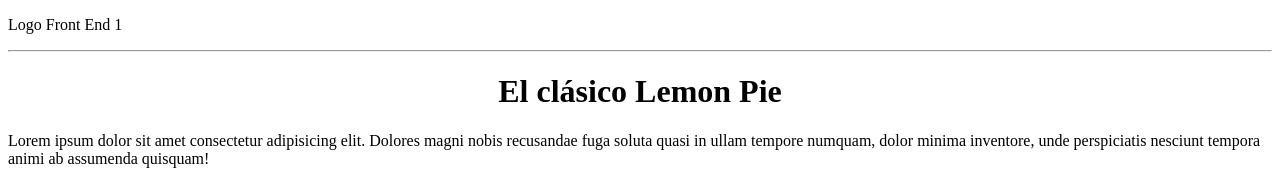
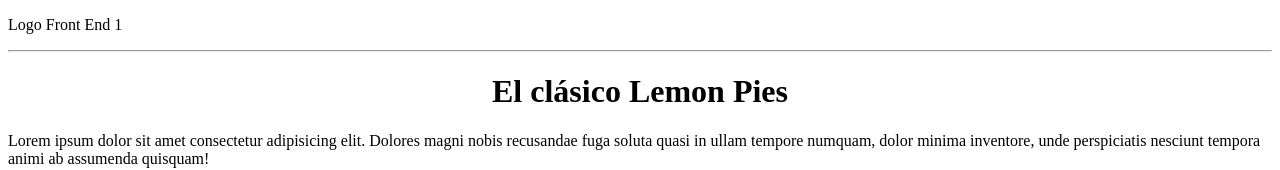
Before and after one commit to fdquispe/PruebaGrupo4, a plain HTML site: page index.html in a window 1280 px wide. Shown: the top 170 px of the page. Drawn offline with Linux system fonts and the light colour scheme.

Commit message:
guardando ultimos cambios

```diff
--- a/index.html
+++ b/index.html
@@ -9,7 +9,7 @@
 <body>
     <p>Logo Front End 1</p>
     <hr>
-    <center><h1>El clásico Lemon Pie</h1></center>
+    <center><h1>El clásico Lemon Pies</h1></center>
     <p>Lorem ipsum dolor sit amet consectetur adipisicing elit. Dolores magni nobis recusandae fuga soluta quasi in ullam tempore numquam, dolor minima inventore, unde perspiciatis nesciunt tempora animi ab assumenda quisquam!</p>
 <h2>Ingredientes para la masa</h2>
 <p>Lorem ipsum, dolor sit amet consectetur adipisicing elit. Blanditiis inventore facere, numquam laborum doloribus architecto ut reprehenderit perspiciatis asperiores repellat, fugit, labore totam libero ullam beatae iusto sapiente perferendis voluptate?</p>
```
Also changed, not shown: 1 other file.
